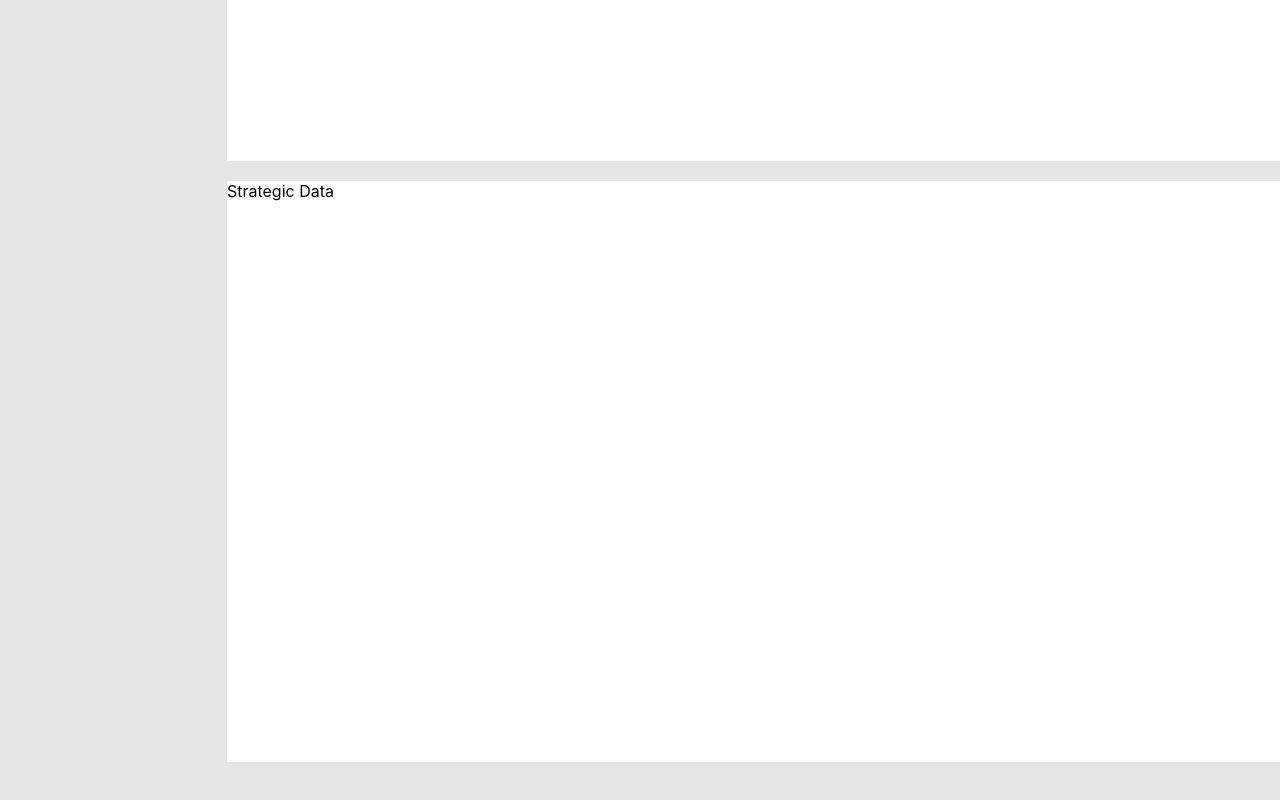
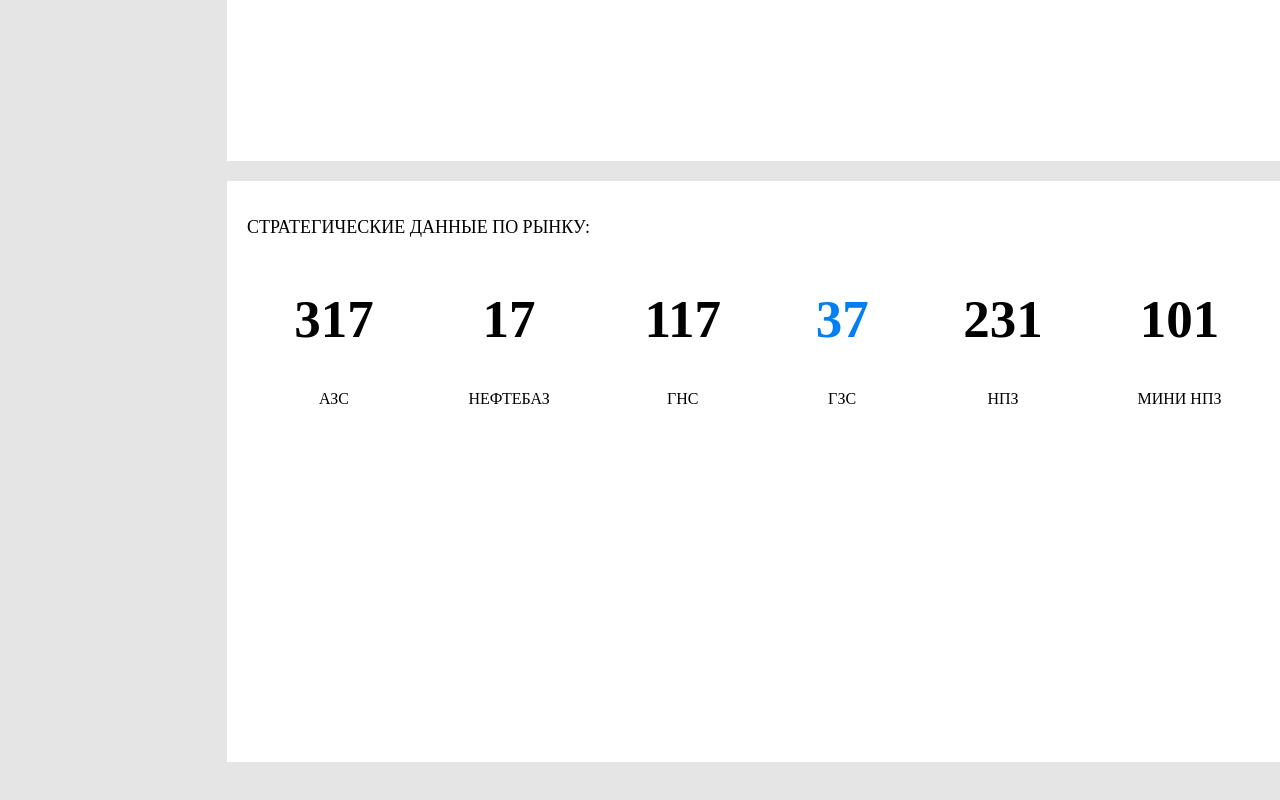
Before and after one commit to TimaBag/tsp, a React (Create React App) app: page / in a window 1280 px wide. Shown: the part 1097-1897 px from the top of the page. Built offline with nearby package versions, Linux system fonts and the light colour scheme.

Commit message:
style: StrategicData component

```diff
--- a/src/components/molecules/StrategicData/index.tsx
+++ b/src/components/molecules/StrategicData/index.tsx
@@ -1,11 +1,36 @@
 import styled from 'styled-components';
+
+import Typography from 'components/atoms/NedoTypography';
+import Flex from 'components/atoms/Flex';
+
+import { numbers } from './numbers';
+import { INumber } from './types';
 
 const Div = styled.div`
   background-color: white;
   grid-column-start: 1;
   grid-column-end: 3;
+  padding: 20px;
 `;
 
 export default function StrategicData(): JSX.Element {
-  return <Div>Strategic Data</Div>;
+  return (
+    <Div>
+      <Typography variant="text" color="#000">
+        СТРАТЕГИЧЕСКИЕ ДАННЫЕ ПО РЫНКУ:
+      </Typography>
+      <Flex align="center">
+        {numbers.map((num: INumber, i: number) => (
+          <div style={{ textAlign: 'center' }} key={`${num.title}_${i}`}>
+            <Typography variant="heading-1" color={num.title === 'ГЗС' ? '#007EF3' : '#000'}>
+              {num.value.toString()}
+            </Typography>
+            <Typography variant="text-small" color="#000">
+              {num.title}
+            </Typography>
+          </div>
+        ))}
+      </Flex>
+    </Div>
+  );
 }
--- /dev/null
+++ b/src/components/molecules/StrategicData/numbers.ts
@@ -0,0 +1,26 @@
+export const numbers = [
+  {
+    title: 'АЗС',
+    value: '317',
+  },
+  {
+    title: 'НЕФТЕБАЗ',
+    value: '17',
+  },
+  {
+    title: 'ГНС',
+    value: '117',
+  },
+  {
+    title: 'ГЗС',
+    value: '37',
+  },
+  {
+    title: 'НПЗ',
+    value: '231',
+  },
+  {
+    title: 'МИНИ НПЗ',
+    value: '101',
+  },
+];
--- /dev/null
+++ b/src/components/molecules/StrategicData/types.ts
@@ -0,0 +1,4 @@
+export interface INumber {
+  title: string;
+  value: string | number;
+}
```
